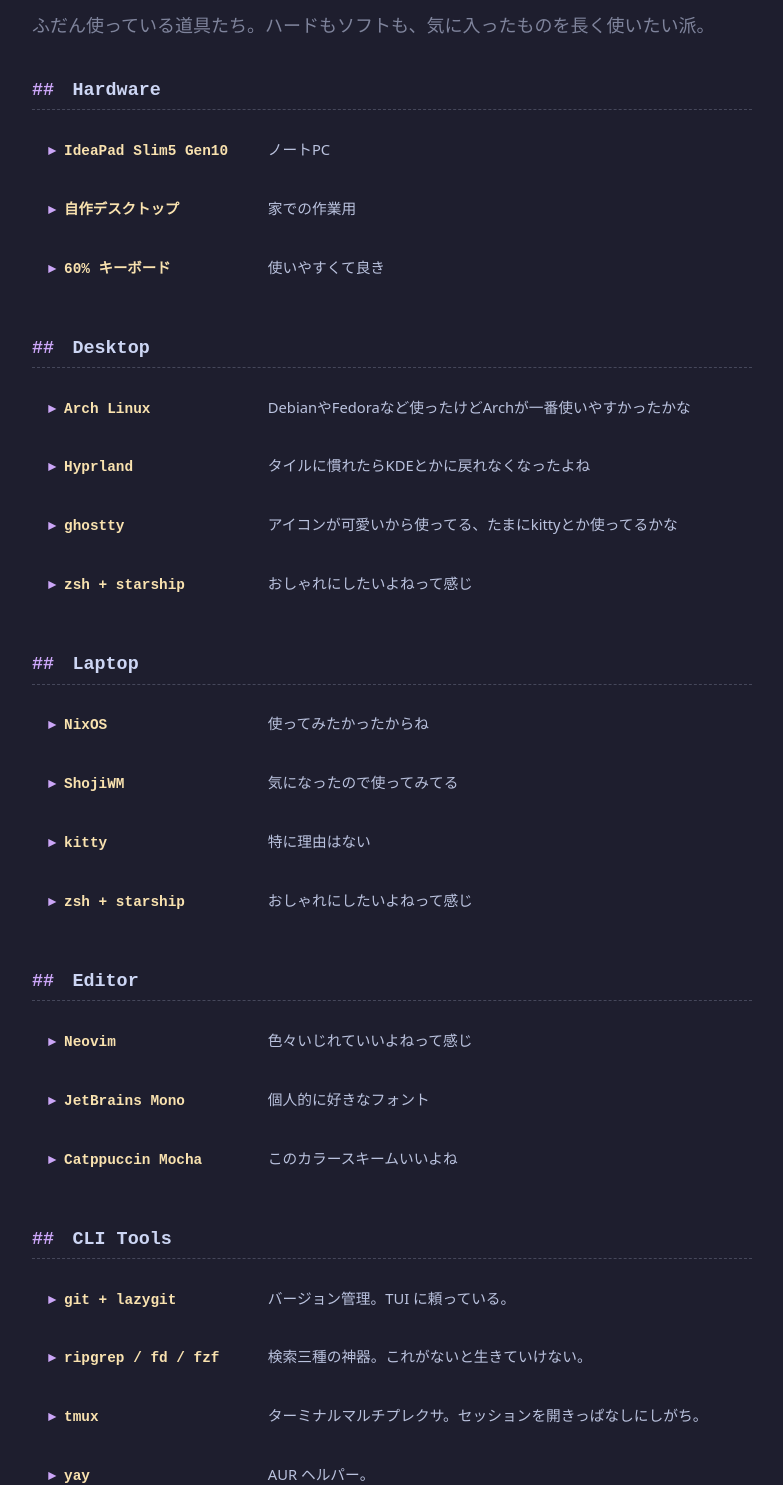
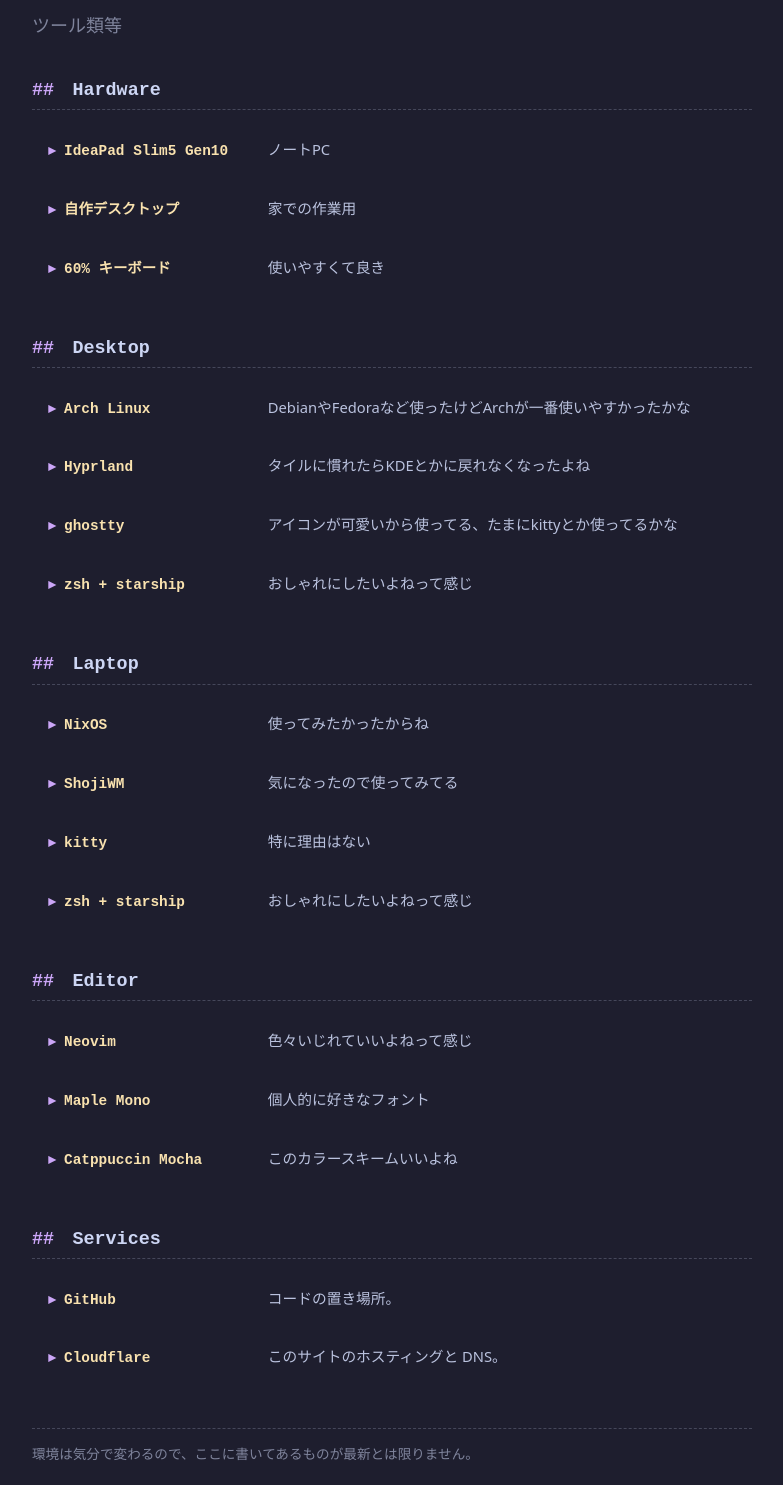
Before and after one commit to lemonade-2061/lemonade.dev, an Astro site in the folder frontend/: page /uses in a window 1280 px wide. Shown: the part 197-1682 px from the top of the page, without its empty margins (248-1031 px from the left). Built offline with nearby package versions, Linux system fonts and the light colour scheme; Astro itself is replaced by a stand-in of ours.

Commit message:
wip: 少し進めた

```diff
--- a/frontend/src/pages/now.astro
+++ b/frontend/src/pages/now.astro
@@ -26,9 +26,7 @@ const updated = '2026-08-20';
 				<h2><span class="hash">##</span> 開発</h2>
 				<p>
 					自作ウィンドウマネージャ <a href="/projects">felisWM</a> を Rust で開発中。
-					いまはウィンドウのタイリングまわりを実装していて、フォーカスの移動やワークスペースの
-          切り替えをどう設計するか考えている。
-          もともとLinuxのディストリビューションのつもりで作っていたのである程度作れたら次に進みたいなぁって感じ。
+          設計をしているところ。あらかた決まってきているので開発に取り掛かりたいと思ってる。
 				</p>
 			</section>
 
--- a/frontend/src/pages/uses.astro
+++ b/frontend/src/pages/uses.astro
@@ -36,17 +36,8 @@ const sections = [
 		title: 'Editor',
 		items: [
 			{ name: 'Neovim', desc: '色々いじれていいよねって感じ' },
-			{ name: 'JetBrains Mono', desc: '個人的に好きなフォント' },
+			{ name: 'Maple Mono', desc: '個人的に好きなフォント' },
 			{ name: 'Catppuccin Mocha', desc: 'このカラースキームいいよね' },
-		],
-	},
-	{
-		title: 'CLI Tools',
-		items: [
-			{ name: 'git + lazygit', desc: 'バージョン管理。TUI に頼っている。' },
-			{ name: 'ripgrep / fd / fzf', desc: '検索三種の神器。これがないと生きていけない。' },
-			{ name: 'tmux', desc: 'ターミナルマルチプレクサ。セッションを開きっぱなしにしがち。' },
-			{ name: 'yay', desc: 'AUR ヘルパー。' },
 		],
 	},
 	{
@@ -69,7 +60,7 @@ const sections = [
 		<main>
 			<p class="filepath" aria-hidden="true">~/uses.md</p>
 			<h1>Uses</h1>
-			<p class="lead">ふだん使っている道具たち。ハードもソフトも、気に入ったものを長く使いたい派。</p>
+			<p class="lead">ツール類等</p>
 
 			{sections.map((section) => (
 				<section class="section">
```
